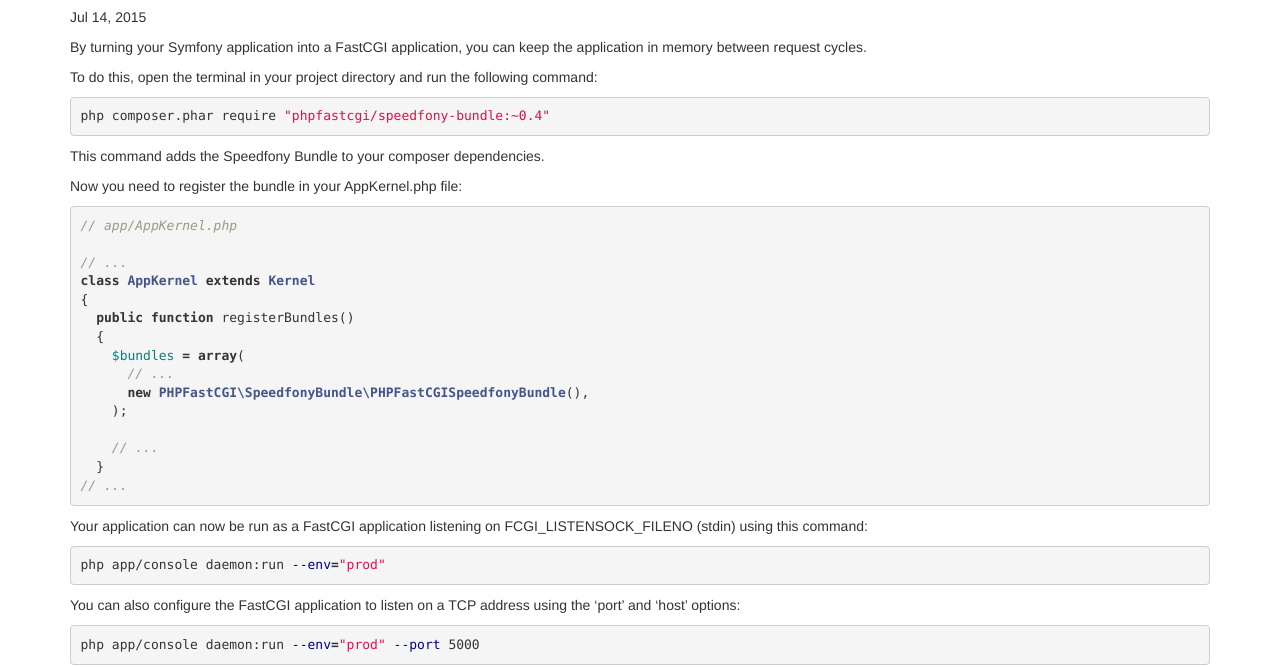
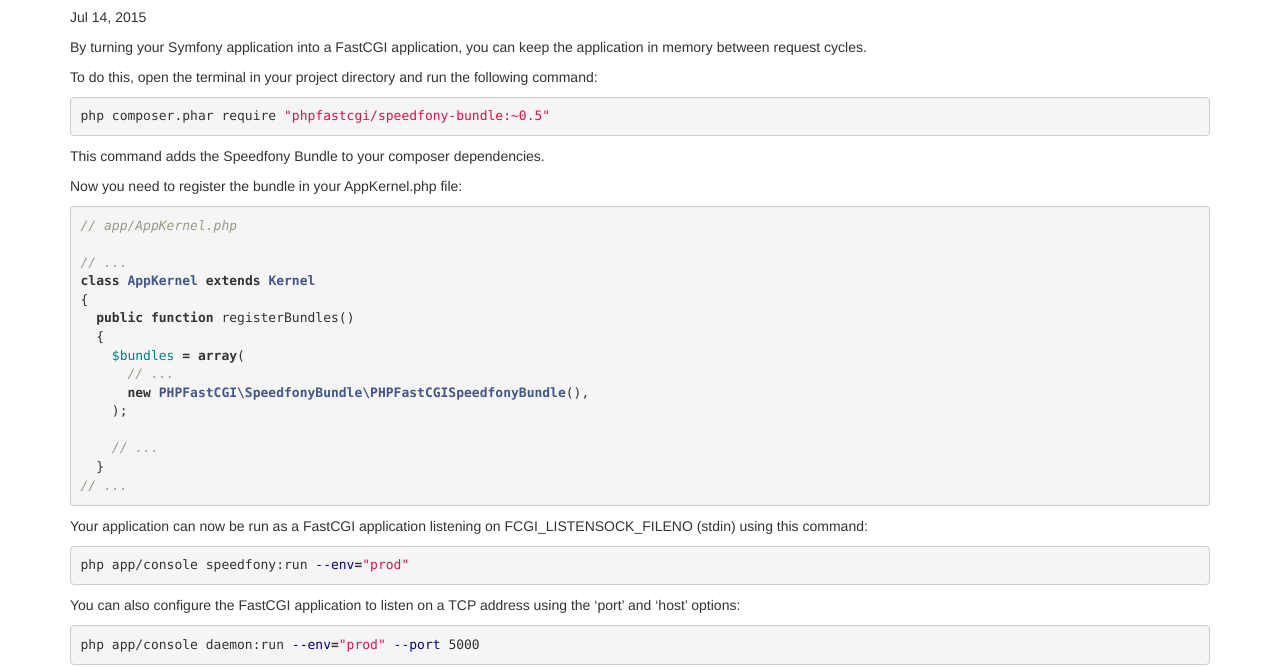
Before and after one commit to PHPFastCGI/phpfastcgi.github.io, a Jekyll site: the page built from _posts/2015-07-14-making-symfony-faster.markdown, in a window 1280 px wide. Shown: the part 134-801 px from the top of the page. Built offline with Jekyll 4.4.1, drawn with Linux system fonts in a browser that asks for light colours.

Commit message:
Updated Symfony post to use v0.5 ofr SpeedfonyBundle

```diff
--- a/_posts/2015-07-14-making-symfony-faster.markdown
+++ b/_posts/2015-07-14-making-symfony-faster.markdown
@@ -10,7 +10,7 @@
 To do this, open the terminal in your project directory and run the following command:
 
 {% highlight bash %}
-php composer.phar require "phpfastcgi/speedfony-bundle:~0.4"
+php composer.phar require "phpfastcgi/speedfony-bundle:~0.5"
 {% endhighlight %}
 
 This command adds the Speedfony Bundle to your composer dependencies.
@@ -37,7 +37,7 @@
 Your application can now be run as a FastCGI application listening on FCGI_LISTENSOCK_FILENO (stdin) using this command:
 
 {% highlight bash %}
-php app/console daemon:run --env="prod"
+php app/console speedfony:run --env="prod"
 {% endhighlight %}
 
 You can also configure the FastCGI application to listen on a TCP address using the 'port' and 'host' options:
```
